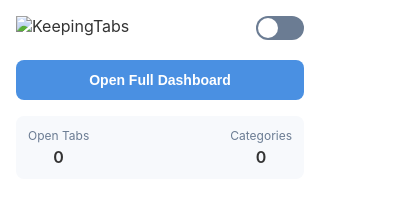
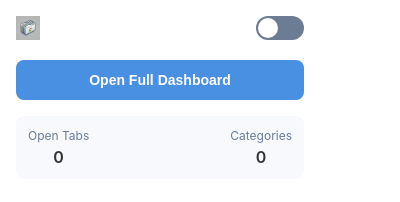
Before and after one commit to mchen04/KeepingTabs, a browser extension: page popup.html in a window 400 px wide. Drawn offline with Linux system fonts and the light colour scheme.

Commit message:
Popup Icon Fix

```diff
--- a/popup.html
+++ b/popup.html
@@ -8,7 +8,7 @@
 <body>
     <div class="popup-container">
         <div class="header">
-            <img src="assets/logo.png" alt="KeepingTabs" class="logo">
+            <img src="assets/icon48.png" alt="KeepingTabs" class="logo">
             <div class="theme-toggle">
                 <input type="checkbox" id="theme-switch" class="theme-switch">
                 <label for="theme-switch" class="theme-switch-label">
```
